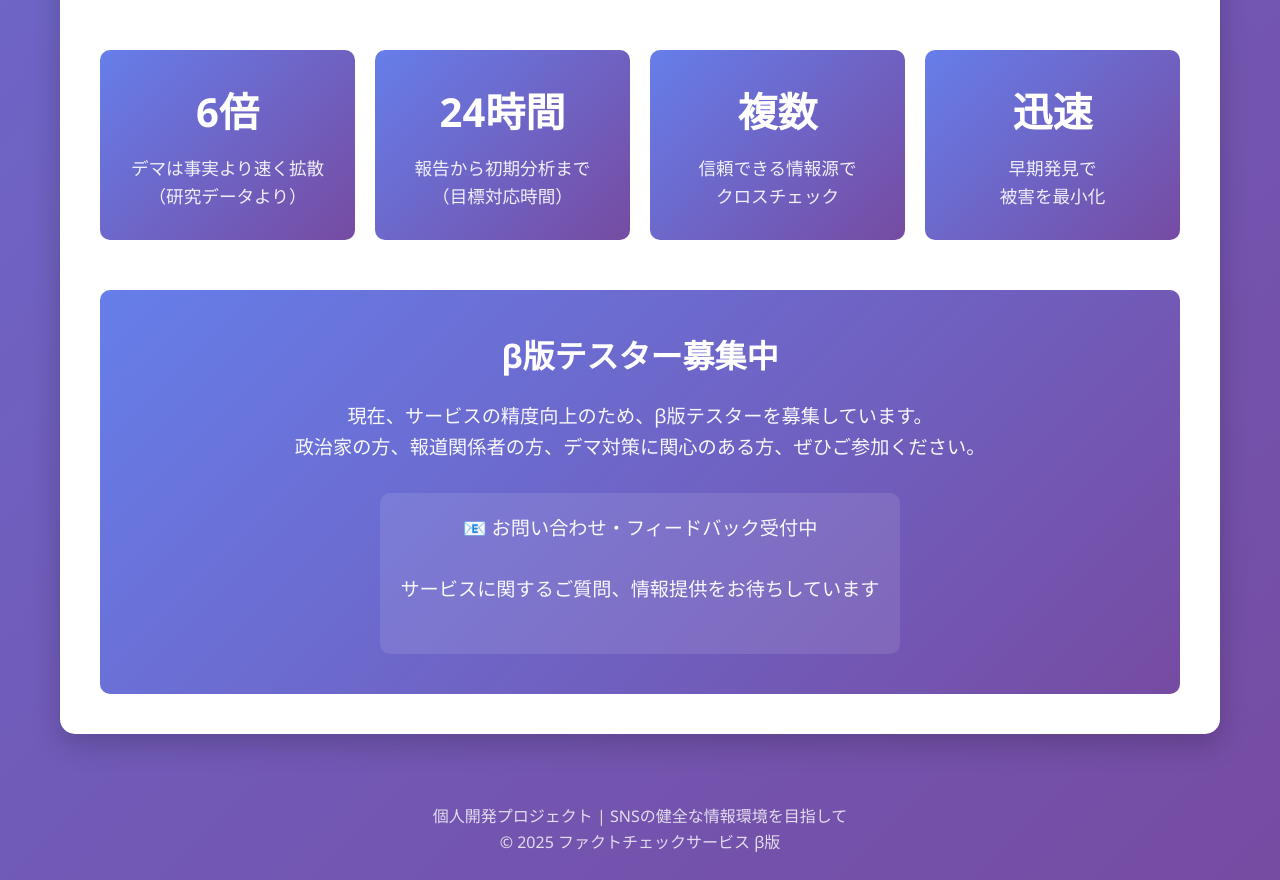
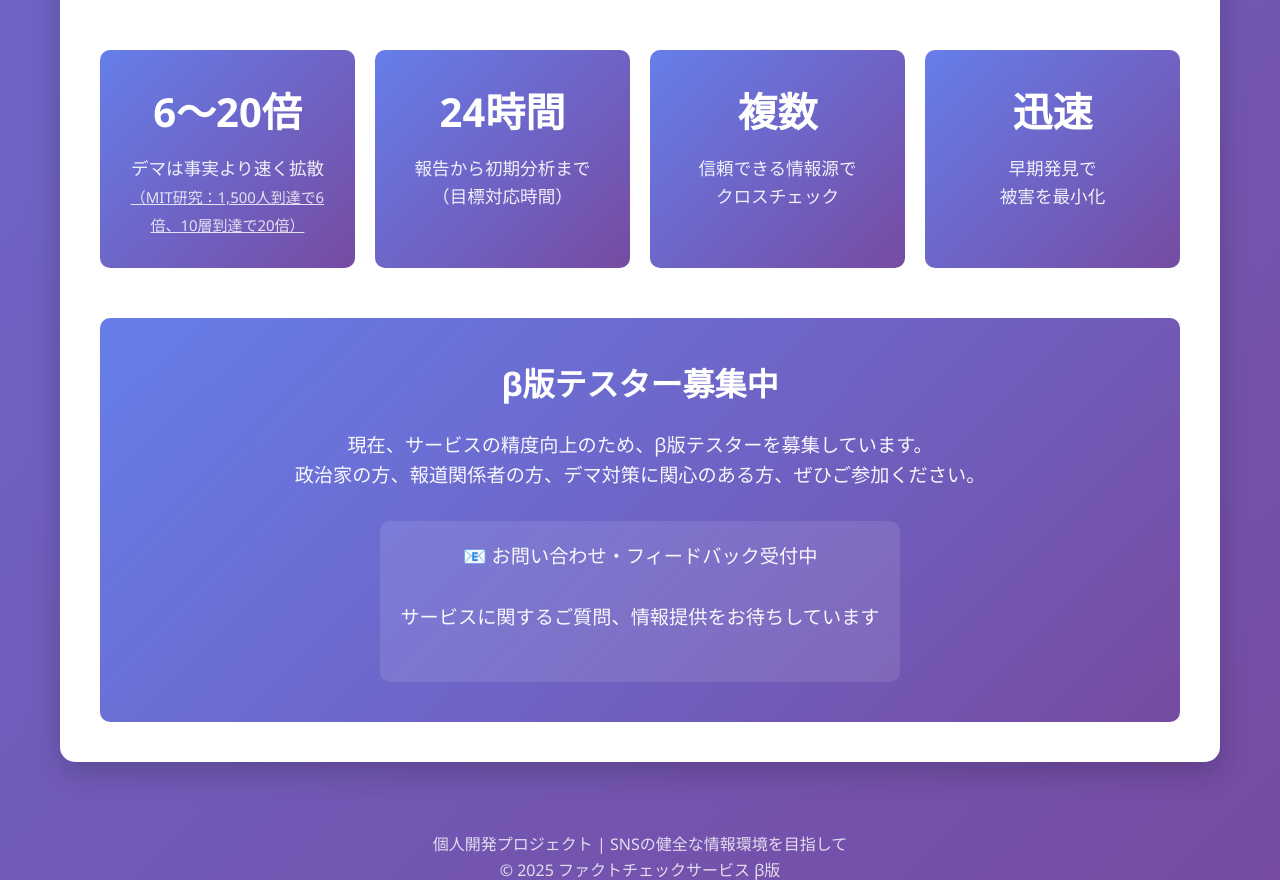
Before and after one commit to hiroshi-sys/factcheck-service, a plain HTML site: page index.html in a window 1280 px wide. Shown: the part 2161-3041 px from the top of the page. Drawn offline with Linux system fonts and the light colour scheme.

Commit message:
Update index.html

```diff
--- a/index.html
+++ b/index.html
@@ -342,8 +342,9 @@
 
             <div class="stats">
                 <div class="stat-card">
-                    <div class="stat-number">6倍</div>
-                    <div class="stat-label">デマは事実より速く拡散<br>（研究データより）</div>
+                    <div class="stat-number">6〜20倍</div>
+                    <div class="stat-label">デマは事実より速く拡散<br>
+                    <a href="https://www.natureasia.com/ja-jp/ndigest/v15/n5/フェイクニュースは速く広く伝わる/92004" target="_blank" style="color: white; text-decoration: underline; opacity: 0.9; font-size: 0.85em;">（MIT研究：1,500人到達で6倍、10層到達で20倍）</a></div>
                 </div>
 
                 <div class="stat-card">
```
